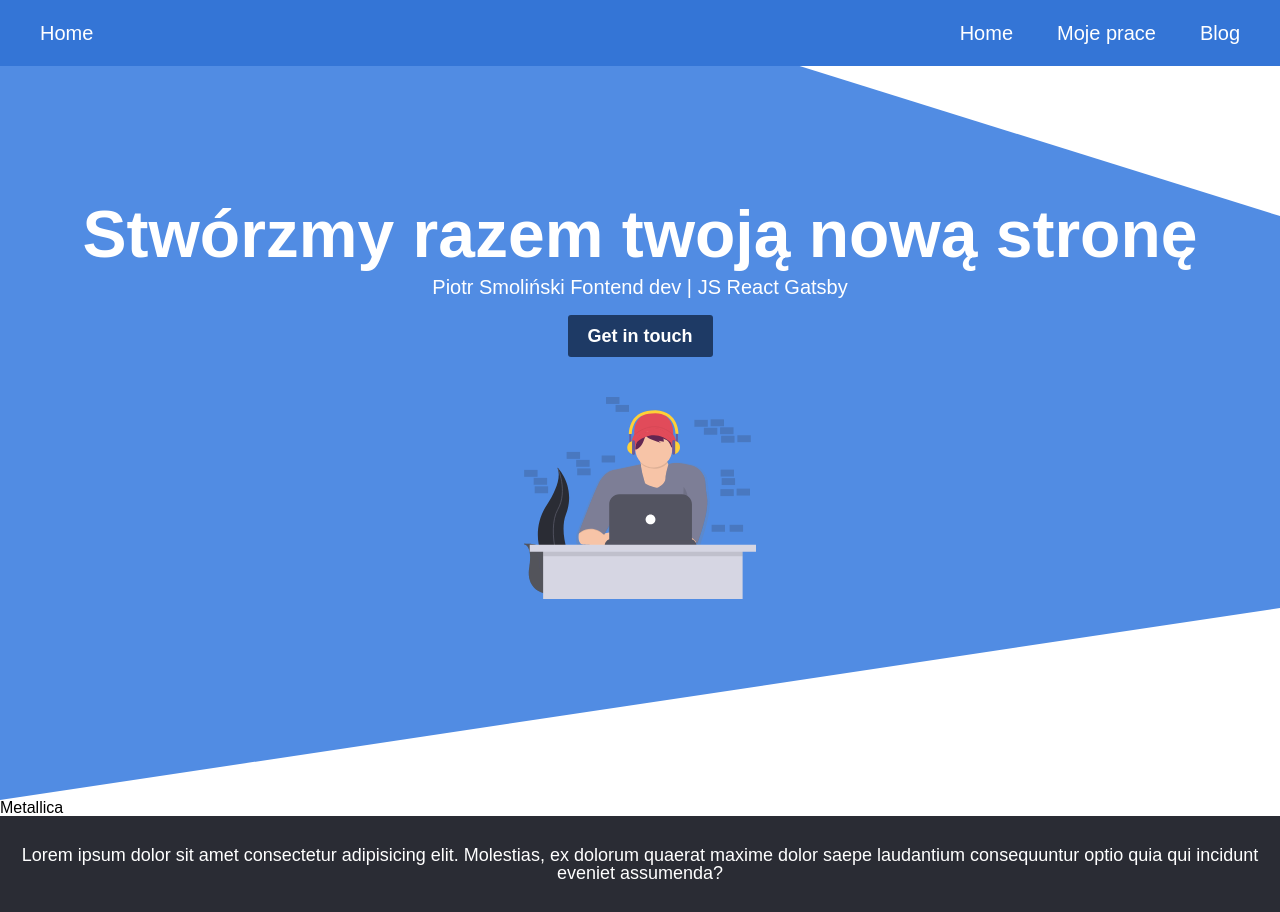
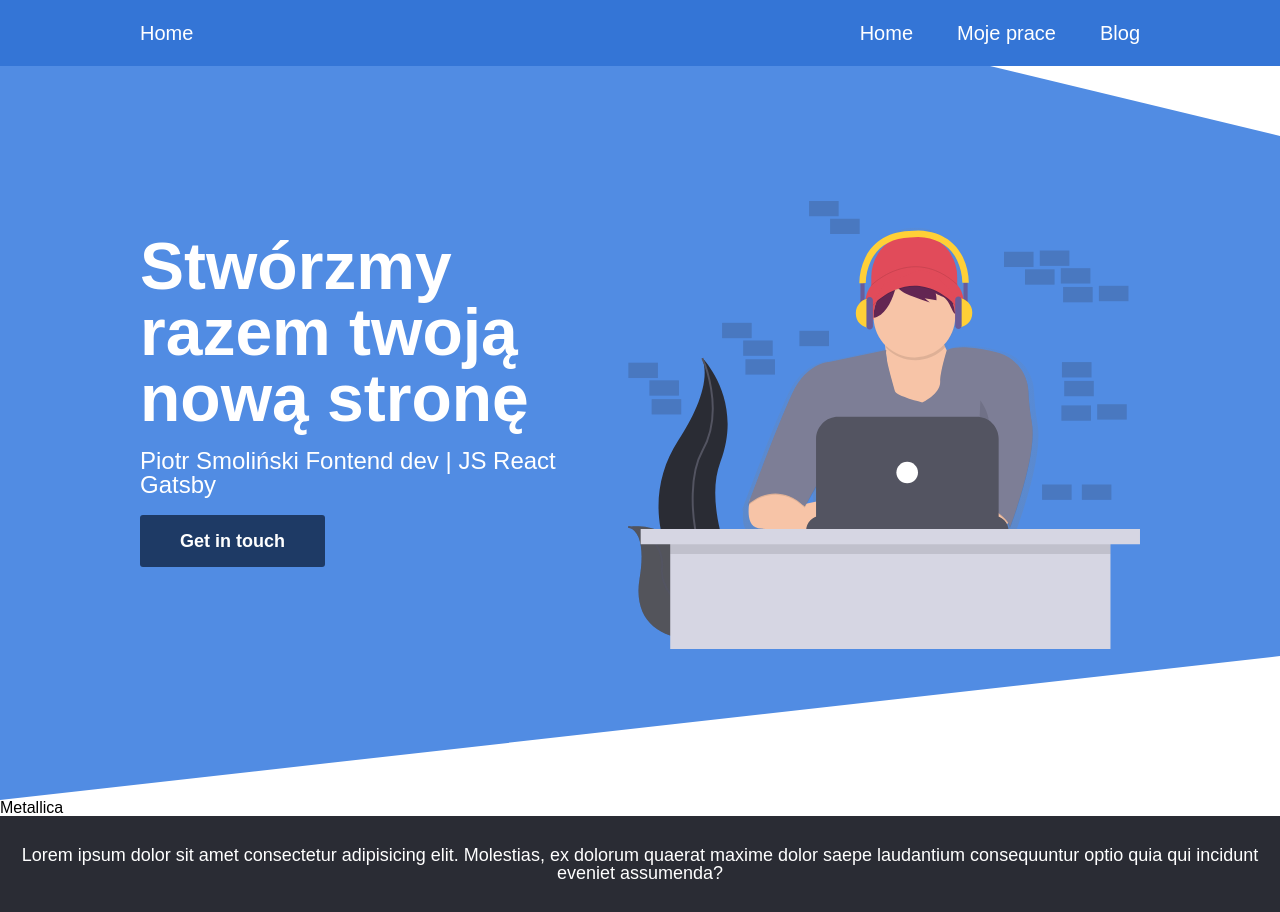
Before and after one commit to piotrek813/webarts.pl, a Gatsby site: page / in a window 1280 px wide. Built offline with nearby package versions, Linux system fonts and the light colour scheme; Gatsby itself is replaced by a stand-in of ours.

Commit message:
finish styling hero section

```diff
--- a/src/scss/components/Header.scss
+++ b/src/scss/components/Header.scss
@@ -4,29 +4,60 @@
   height: 100vh;
   position: relative;
 
+
   &__content {
     width: 90%;
     text-align: center;
+
+    @include mq('tablet-wide') {
+      text-align: left;
+    }
+  }
+
+  .button {
+    @include mq('tablet') {
+      padding: 15px 30px;
+    }
+
+    @include mq('tablet') {
+      padding: 17px 40px;
+    }
   }
 
   &__h {
-    @include font($size: 33px, $color: $white, $weight: 'bold');
+    @include font($size: 22px, $color: $white, $weight: 'bold');
+
+    @include mq('phone') {
+      font-size: 33px;
+    }
 
     @include mq('tablet-small') {
       font-size: 40px;
     }
 
     @include mq('tablet-wide') {
+      font-size: 50px;
+    }
+
+    @include mq('fhd') {
       font-size: 66px;
     }
   }
 
   &__p {
-    @include font($size: 18px, $color: $white, $weight: 'medium');
+    @include font($size: 16px, $color: $white, $weight: 'medium');
     margin-top: 10px;
 
+    @include mq('phone') {
+      font-size: 18px;
+    }
+
     @include mq('tablet-wide') {
-      font-size: 20px;
+      margin-top: 18px;
+    }
+
+    @include mq('tablet-wide') {
+      font-size: 24px;
     }
   }
 }
--- a/src/scss/components/Hero.scss
+++ b/src/scss/components/Hero.scss
@@ -1,13 +1,39 @@
 .hero-section {
+  @include flex();
   background: $primary;
   height: 100vh;
   width: 100%;
-  clip-path: polygon(46% 0, 100% 27%, 100% 76%, 0 100%, 0 0);
-  @include flex();
+  clip-path: polygon(33.8% 5px, 99.99% 19.2%, 100% 79%, 0px 100%, 0px 0px);
+
+  @include mq('tablet-wide') {
+    clip-path: polygon(56% 0, 100% 17%, 100% 82%, 0 100%, 0 0);
+    display: grid;
+    grid-template-columns: 1fr 350px;
+    padding: 76px;
+  }
+
+  @include mq('fhd') {
+    padding: 140px;
+    grid-template-columns: 1fr 512px;
+  }
 
   &__image {
     width: 232px;
     height: auto;
+
     margin-top: 40px;
+
+    @include mq('tablet-small') {
+      width: 250px;
+    }
+
+    @include mq('tablet') {
+      width: 300px;
+    }
+
+    @include mq('tablet-wide') {
+      width: 100%;
+      margin-top: 50px;
+    }
   }
 }
--- a/src/scss/components/Nav.scss
+++ b/src/scss/components/Nav.scss
@@ -11,6 +11,10 @@
   top: 0;
   left: 0;
   z-index: 9998;
+
+  @include mq('fhd') {
+    padding: 23px 140px;
+  }
 
   &__list {
     @include flex($center: false);
--- a/src/scss/utils.scss
+++ b/src/scss/utils.scss
@@ -4,6 +4,7 @@ $breakpoints: ('phone': 400px,
   'tablet-small': 640px,
   'tablet': 768px,
   'tablet-wide': 1024px,
+  'fhd': 1080px,
   'desktop': 1248px,
   'desktop-wide': 1440px);
 
```
